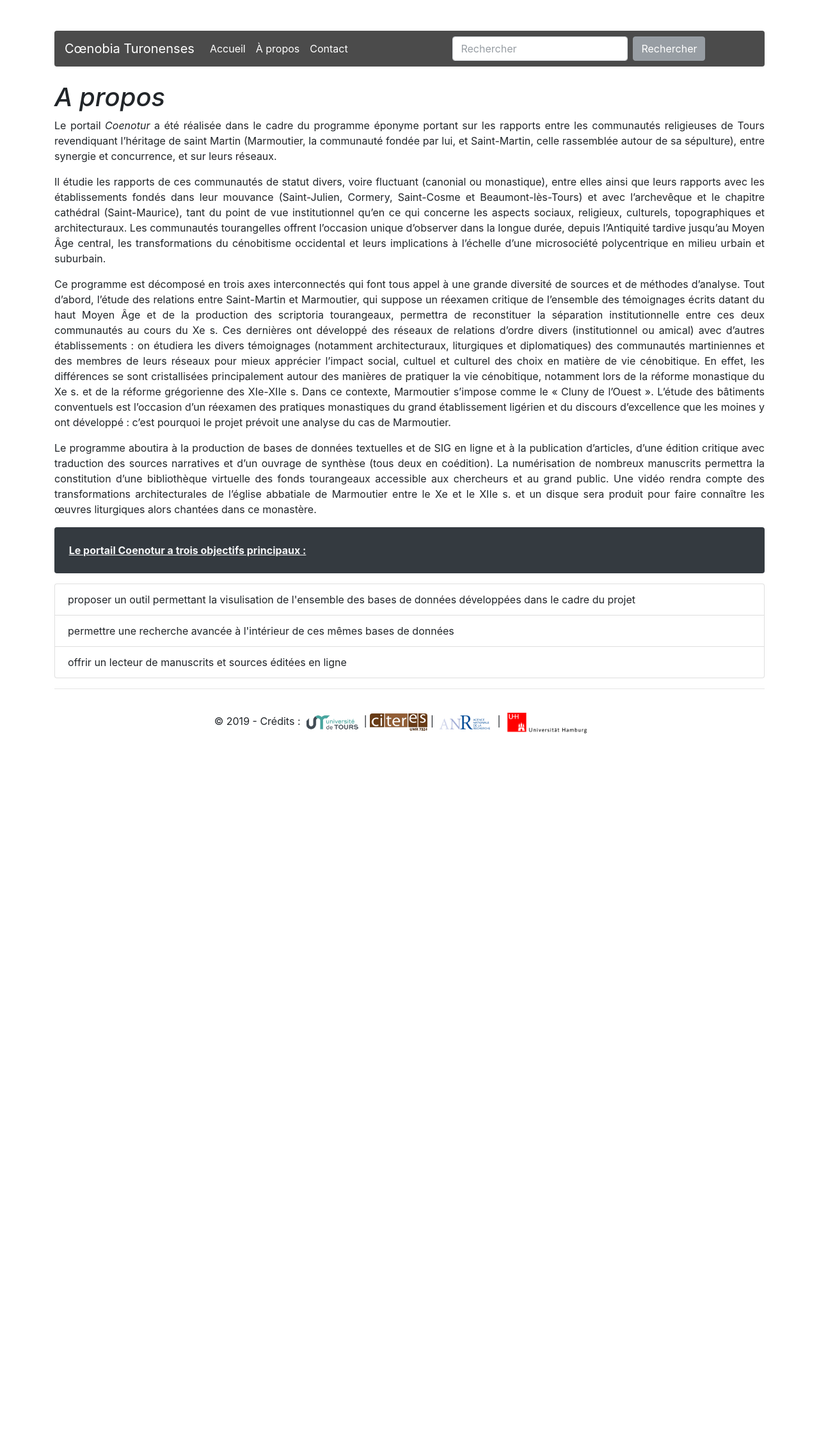
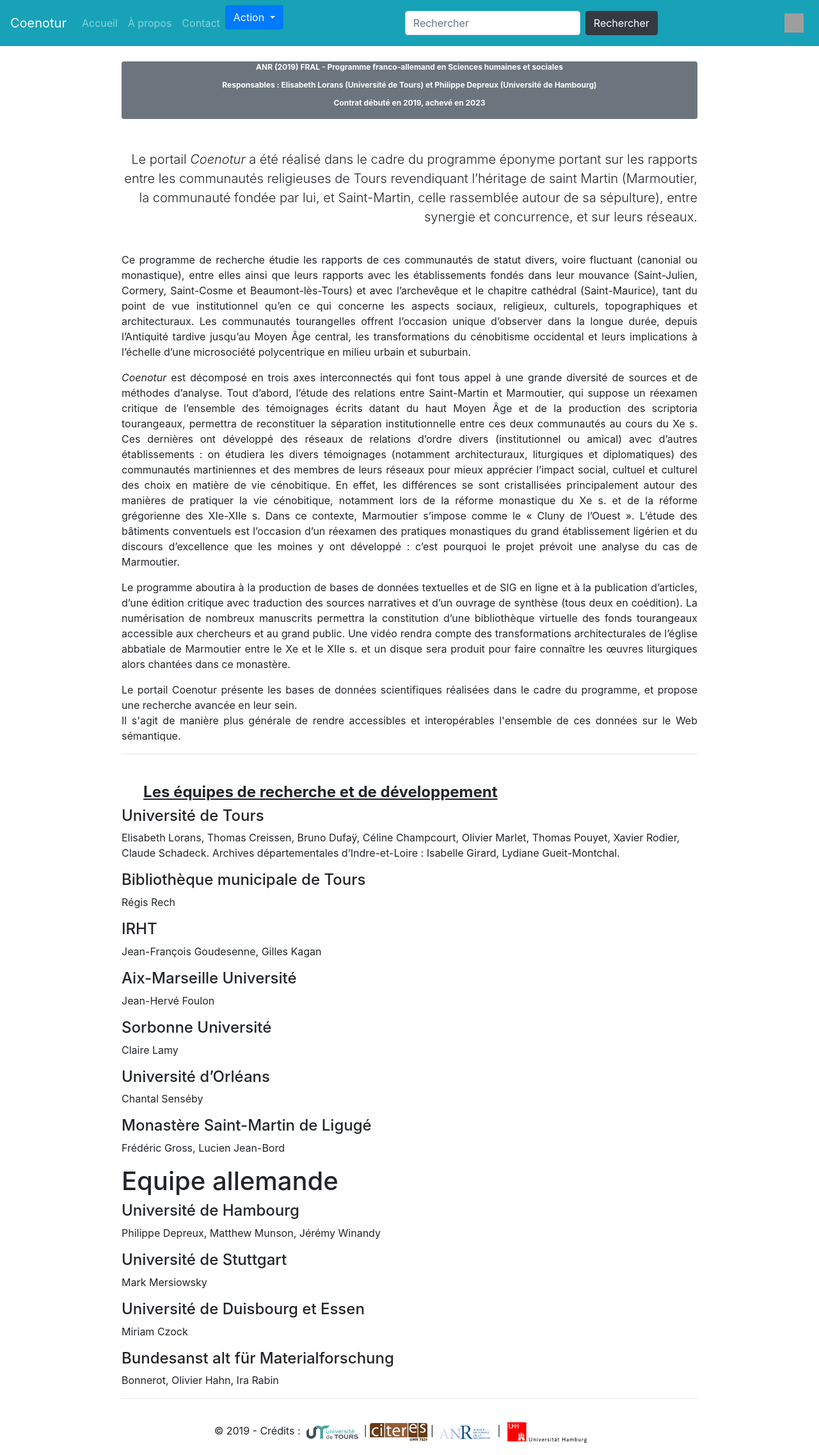
Before and after one commit to CelCpc/coenotur-portail, a Flask app: page /about in a window 1280 px wide. Shown: the whole page at 64% size. Before the commit the page ends 1146 px from the top, so only its background shows below. Run offline with Flask 2, Linux system fonts and the light colour scheme; some libraries are stand-ins or nearby versions; grey boxes are pictures that could not be loaded.

Commit message:
modification of navbar

```diff
--- a/application/routes.py
+++ b/application/routes.py
@@ -24,3 +24,7 @@ def inject_now():
 @app.route("/about")
 def about():
     return render_template("pages/about.html")
+
+@app.route("/contact")
+def contact():
+    return render_template('pages/contact.html')
--- a/application/templates/conteneur.html
+++ b/application/templates/conteneur.html
@@ -13,6 +13,11 @@
 <head>
     <head>
         <meta charset="UTF-8">
+<link rel="stylesheet" href="https://stackpath.bootstrapcdn.com/bootstrap/4.3.1/css/bootstrap.min.css" integrity="sha384-ggOyR0iXCbMQv3Xipma34MD+dH/1fQ784/j6cY/iJTQUOhcWr7x9JvoRxT2MZw1T" crossorigin="anonymous">
+<script src="https://code.jquery.com/jquery-3.3.1.slim.min.js" integrity="sha384-q8i/X+965DzO0rT7abK41JStQIAqVgRVzpbzo5smXKp4YfRvH+8abtTE1Pi6jizo" crossorigin="anonymous"></script>
+<script src="https://cdnjs.cloudflare.com/ajax/libs/popper.js/1.14.7/umd/popper.min.js" integrity="sha384-UO2eT0CpHqdSJQ6hJty5KVphtPhzWj9WO1clHTMGa3JDZwrnQq4sF86dIHNDz0W1" crossorigin="anonymous"></script>
+<script src="https://stackpath.bootstrapcdn.com/bootstrap/4.3.1/js/bootstrap.min.js" integrity="sha384-JjSmVgyd0p3pXB1rRibZUAYoIIy6OrQ6VrjIEaFf/nJGzIxFDsf4x0xIM+B07jRM" crossorigin="anonymous"></script>
+
         <title>Coenotur {%block titre %}{%endblock%}</title>
          {% include "partials/css.html" %}
          {% include "partials/metadata.html" %}
@@ -30,33 +35,56 @@
 
 
     <body>
-    <img src="" width="100%" class="rounded"></br></br>
-<div class="container">
-    <nav class="navbar navbar-expand-md navbar-dark float-top rounded" style="background-color:#000; opacity: 0.7;" >
-        <a class="navbar-brand" href="{{ url_for('accueil') }}"> Cœnobia Turonenses  </a>
-<button class="navbar-toggler" type="button" data-toggle="collapse" data-target="#navbarSupportedContent" aria-controls="navbarSupportedContent" aria-expanded="false" aria-label="Toggle navigation">
-    <span class="navbar-toggler-icon"></span>
+
+    <nav class="navbar navbar-dark bg-info navbar-expand-md py-md-2">
+        <a class="navbar-brand" href="{{ url_for('accueil') }}"> Coenotur  </a>
+    <button class="navbar-toggler" type="button" data-toggle="collapse" data-target="#navbarNav" aria-expanded="false" aria-label="Toggle navigation">
+        <span class="navbar-toggler-icon"></span>
+    </button>
+    <div class="navbar-collapse collapse" id="navbarNav">
+        <ul class="navbar-nav">
+            <li class="nav-item py-md-2">    <a class="nav-link" href="/">Accueil</a></li>
+            <li class="nav-item py-md-2"><a class="nav-link" href="/about">À propos</a></li>
+            <li class="nav-item py-md-2"><a class="nav-link" href="/contact">Contact</a></li>
+            <div class="dropdown">
+  <button class="btn btn-primary dropdown-toggle" type="button" data-toggle="dropdown">
+    Action
   </button>
-  <div class="collapse navbar-collapse">
-       <ul class="navbar-nav mr-auto mt-2 mt-lg-0">
-      <li class="nav-item active">
-    <a class="nav-link" href="/">Accueil</a>
-      <li class="nav-item active">
-        <a class="nav-link" href="/about">À propos <span class="sr-only">(current)</span></a>
-      </li>
-      <li class="nav-item active">
-        <a class="nav-link" href="/contact">Contact</a>
-      </li>
-    </ul>
+  <div class="dropdown-menu">
+    <h6 class="dropdown-header">Personnel</h6>
+    <a class="dropdown-item" href="#">Dompteurs</a>
+    <a class="dropdown-item" href="#">Chasseurs</a>
+    <div class="dropdown-divider"></div>
+    <h6 class="dropdown-header">Lieux</h6>
+    <a class="dropdown-item" href="#">Bibliothèques</a>
+    <a class="dropdown-item" href="#">Restaurants</a>
+  </div>
+</div>
+
+        </ul>
+
        <form class="form-inline ml-auto">
       <div class="md-form my-0">
         <input class="form-control" type="text" placeholder="Rechercher" aria-label="Search">
       </div>
-      <button href="#!" class="btn btn-secondary btn-md my-0 ml-sm-2" type="submit">Rechercher</button>
+      <button href="#!" class="btn btn-dark btn-md my-0 ml-sm-2" type="submit">Rechercher</button>
     </form>
+ <ul class="navbar-nav ml-auto">
+    <li class="nav-item">
+      <a class="nav-link" href="https://github.com/CelCpc/coenotur-portail"><img src="{{url_for("static", filename="pictures/GitHub-Mark-64px.png")}}" width="30" height="30" class="d-inline-block align-top" alt="github">   </a>
+    </li>
+
+  </ul>
+
+  </div>
+</nav>
 
 
-  </div>
+
+      <!-- CONTENT -->
+
+
+
 
         <!-- Les lignes suivantes permettent de créer des espaces entre le lien contact et le cadre recherche -->
 
@@ -71,10 +99,12 @@
         &nbsp;
         &nbsp;
 
-    </nav>
 </br>
+    <div class="container-fluid">
     <div class="row">
-        <div class="col">
+        <div class="col-lg-9 col-md-10 mx-auto">
+
+
             {% block corps%}{%endblock%}
             <!-- Footer -->
             <hr>
--- a/application/templates/pages/about.html
+++ b/application/templates/pages/about.html
@@ -14,18 +14,27 @@
 {% block corps %}
 
 
-<h1><i>A propos</i></h1>
+<div class="col-lg-12 col-md-4 col-sm-12">
+    <div class="badge badge-secondary text-wrap" style="width: 100%;">
 
-<p class="text-justify"> Le portail <i>Coenotur</i> a été réalisée dans le cadre du programme éponyme portant sur les rapports entre les communautés religieuses
+    <p>ANR (2019) FRAL - Programme franco-allemand en Sciences humaines et sociales</p>
+    <p>Responsables : Elisabeth Lorans (Université de Tours) et Philippe Depreux (Université de Hambourg)</p>
+    <p>Contrat débuté en 2019, achevé en 2023</p>
+
+    </div>
+<br/>
+    <br/><br/>
+                <p class="lead blockquote text-right">Le portail <i>Coenotur</i> a été réalisé dans le cadre du programme éponyme portant sur les rapports entre les communautés religieuses
     de Tours revendiquant l’héritage de saint Martin (Marmoutier, la communauté fondée par lui, et Saint-Martin, celle rassemblée autour de
-    sa sépulture), entre synergie et concurrence, et sur leurs réseaux. </p>
- <p class="text-justify">   Il étudie les rapports de ces communautés de statut divers, voire fluctuant (canonial ou monastique), entre elles ainsi que leurs
+    sa sépulture), entre synergie et concurrence, et sur leurs réseaux.</p>
+<br/>
+ <p class="text-justify"> Ce programme de recherche étudie les rapports de ces communautés de statut divers, voire fluctuant (canonial ou monastique), entre elles ainsi que leurs
      rapports avec les établissements fondés dans leur mouvance (Saint-Julien, Cormery, Saint-Cosme et Beaumont-lès-Tours) et avec l’archevêque
      et le chapitre cathédral (Saint-Maurice), tant du point de vue institutionnel qu’en ce qui concerne les aspects sociaux, religieux,
      culturels, topographiques et architecturaux. Les communautés tourangelles offrent l’occasion unique d’observer dans la longue durée,
      depuis l’Antiquité tardive jusqu’au Moyen Âge central, les transformations du cénobitisme occidental et leurs implications à l’échelle
      d’une microsociété polycentrique en milieu urbain et suburbain.
- <p class="text-justify"> Ce programme est décomposé en trois axes interconnectés qui font tous appel à une grande diversité de sources et de méthodes d’analyse. Tout
+    <p class="text-justify"> <i>Coenotur</i> est décomposé en trois axes interconnectés qui font tous appel à une grande diversité de sources et de méthodes d’analyse. Tout
      d’abord, l’étude des relations entre Saint-Martin et Marmoutier, qui suppose un réexamen critique de l’ensemble des
      témoignages écrits datant du haut Moyen Âge et de la production des scriptoria tourangeaux, permettra de reconstituer la séparation
      institutionnelle entre ces deux communautés au cours du Xe s. Ces dernières ont développé des réseaux de relations d’ordre divers
@@ -43,16 +52,29 @@ Le programme aboutira à la production de bases de données textuelles et de SIG
      accessible aux chercheurs et au grand public. Une vidéo rendra compte des transformations architecturales de l’église abbatiale de
      Marmoutier entre le Xe et le XIIe s. et un disque sera produit pour faire connaître les œuvres liturgiques alors chantées dans
      ce monastère.</p>
-
+<p class="text-justify">
+    Le portail Coenotur présente les bases de données scientifiques réalisées dans le cadre du programme, et propose une recherche avancée en leur sein.
+<br/> Il s'agit de manière plus générale de rendre accessibles et interopérables l'ensemble de ces données sur le Web sémantique.
 </p>
 
+<hr class="style15">
 
-<p class="text-light bg-dark rounded"><br> <b>&nbsp; &nbsp; &nbsp; <u>Le portail Coenotur a trois objectifs principaux :</u></b><br/>
-    &nbsp;<ul class="list-group">
-  <li class="list-group-item">proposer un outil permettant la visulisation de l'ensemble des bases de données développées dans le cadre du projet</li>
-  <li class="list-group-item">permettre une recherche avancée à l'intérieur de ces mêmes bases de données</li>
-  <li class="list-group-item">offrir un lecteur de manuscrits et sources éditées en ligne</li>
-</ul>
- </p>
+    <h4><br> <b>&nbsp; &nbsp; &nbsp; <u>Les équipes de recherche et de développement</u></b><br/></h4>
+<h4>Université de Tours</h4>
+<p> Elisabeth Lorans, Thomas Creissen, Bruno Dufaÿ, Céline Champcourt, Olivier Marlet, Thomas Pouyet, Xavier Rodier, Claude Schadeck.
+    Archives départementales d’Indre-et-Loire : Isabelle Girard, Lydiane Gueit-Montchal.</p>
+<h4>Bibliothèque municipale de Tours</h4> <p>Régis Rech</p>
+<h4>IRHT</h4> <p>Jean-François Goudesenne, Gilles Kagan</p>
+<h4>Aix-Marseille Université</h4> <p>Jean-Hervé Foulon</p>
+<h4>Sorbonne Université</h4> <p>Claire Lamy</p>
+<h4>Université d’Orléans</h4> <p>Chantal Senséby</p>
+<h4>Monastère Saint-Martin de Ligugé</h4> <p>Frédéric Gross, Lucien Jean-Bord</p>
+<h1>Equipe allemande</h1>
+
+<h4>Université de Hambourg</h4> <p>Philippe Depreux, Matthew Munson, Jérémy Winandy</p>
+<h4>Université de Stuttgart</h4><p>Mark Mersiowsky</p>
+<h4>Université de Duisbourg et Essen</h4> <p>Miriam Czock</p>
+<h4>Bundesanst alt für Materialforschung</h4> <p>Bonnerot, Olivier Hahn, Ira Rabin</p>
+
 
 {% endblock %}
```
Also changed, not shown: application/templates/pages/accueil.html (+27 -1 lines), application/templates/pages/contact.html (added, +33 -0 lines), application/templates/partials/metadata.html (line endings or trailing spaces).
